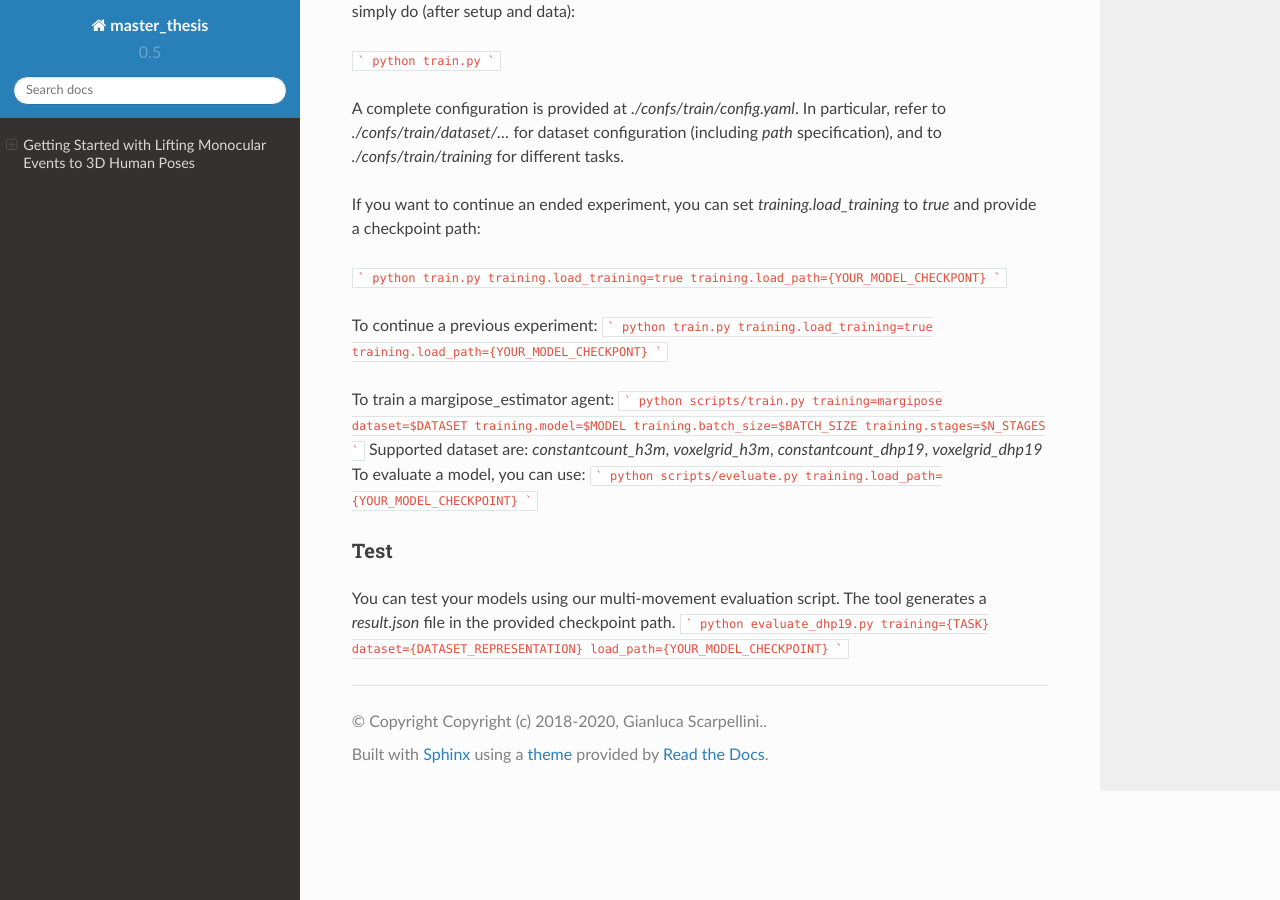
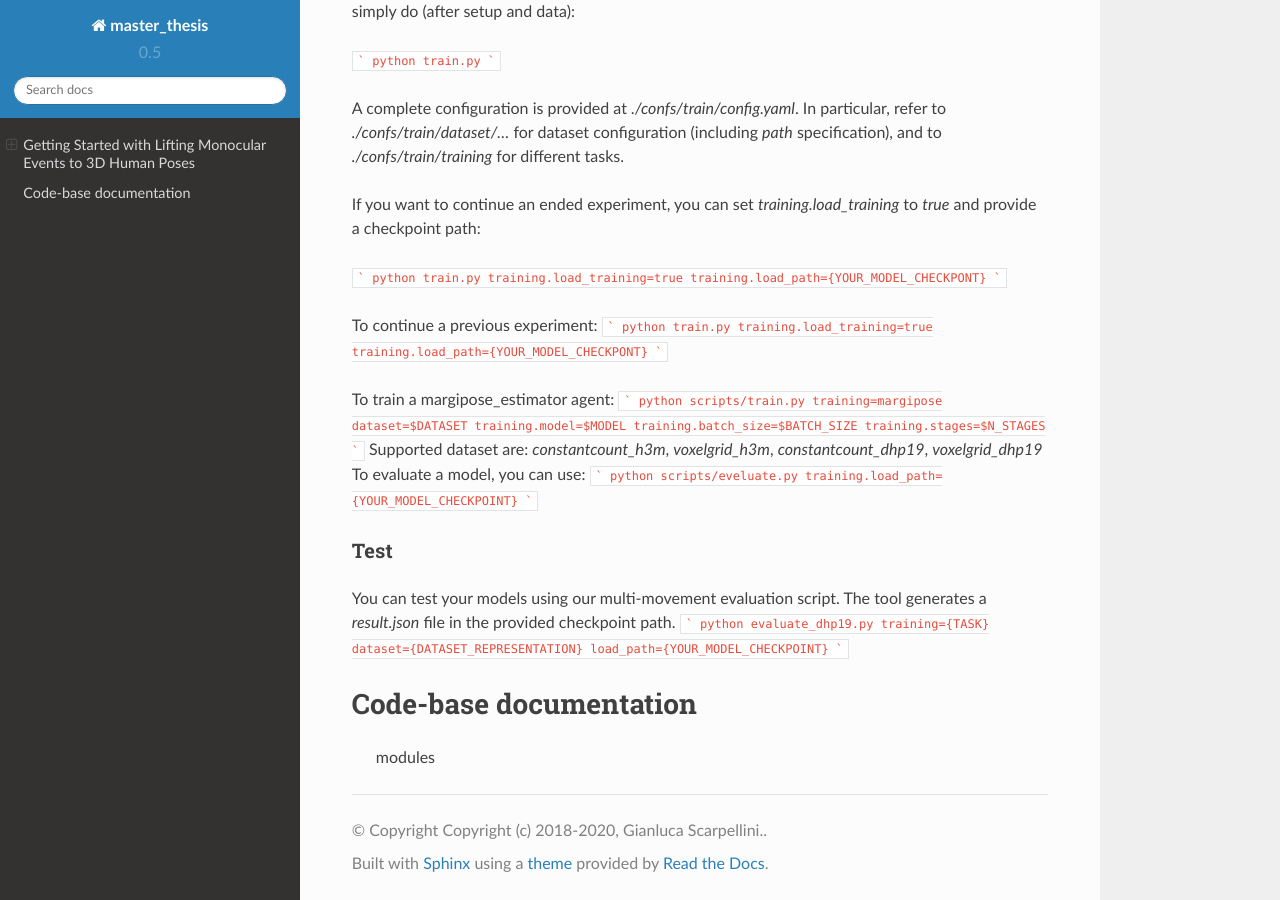
Before and after one commit to IIT-PAVIS/lifting_events_to_3d_hpe, a Sphinx documentation site: the page built from docs/source/index.rst, in a window 1280 px wide and 900 px high, scrolled down 3356 px. Built offline with Sphinx 7.4.7 and the Read the Docs theme 2.0.0, drawn with Linux system fonts in a browser that asks for light colours.

Commit message:
Update index.rst

````diff
--- a/docs/source/index.rst
+++ b/docs/source/index.rst
@@ -88,3 +88,9 @@ generates a `result.json` file in the provided checkpoint path.
 ```
 python evaluate_dhp19.py training={TASK} dataset={DATASET_REPRESENTATION} load_path={YOUR_MODEL_CHECKPOINT}
 ```
+
+
+**********************************
+Code-base documentation
+**********************************
+   modules
````
